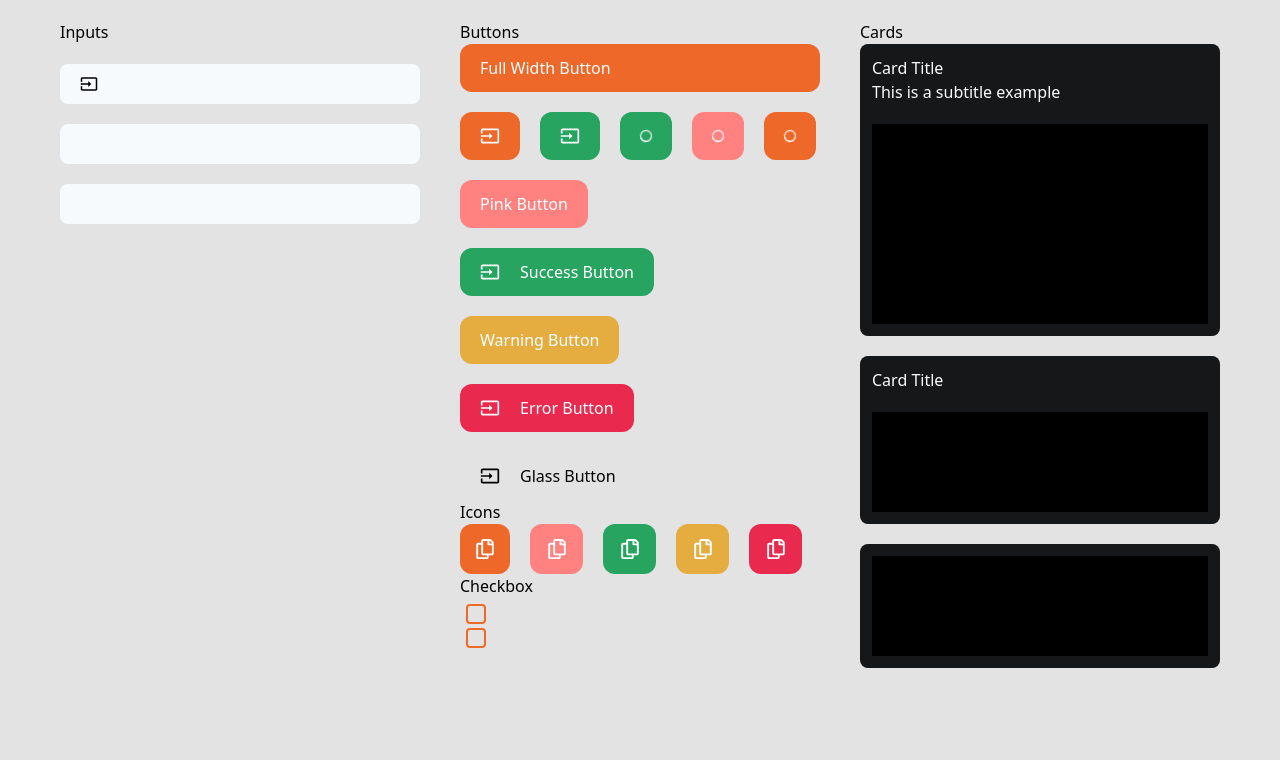
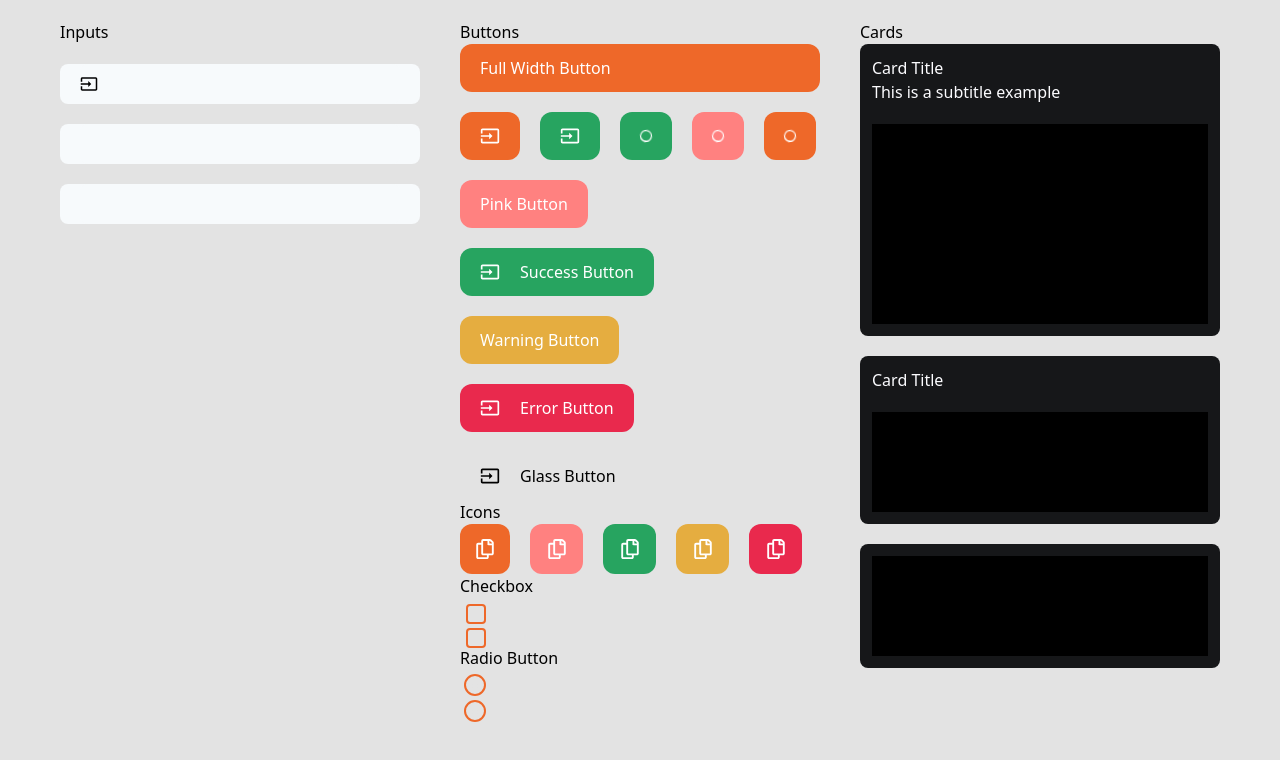
Before and after one commit to Agility-Creative-Solutions/scrummy-app, a Next.js app: page /design-system in a window 1280 px wide. Shown: the top 760 px of the page. Built offline with nearby package versions, Linux system fonts and the light colour scheme.

Commit message:
feat: add radio component

```diff
--- a/src/components/atoms/CheckBox/index.tsx
+++ b/src/components/atoms/CheckBox/index.tsx
@@ -2,13 +2,11 @@ import React from 'react';
 import { FaCheck } from 'react-icons/fa';
 
 export type CheckBoxProps = {
-  label?: string;
   id?: string;
   name?: string;
   value?: string;
   onChange?: () => void;
   checked?: boolean;
-  for?: string;
 };
 
 const CheckBox: React.FC<CheckBoxProps> = ({
--- /dev/null
+++ b/src/components/atoms/RadioButton/index.tsx
@@ -0,0 +1,37 @@
+import React from 'react';
+
+export type RadioButtonProps = {
+  id?: string;
+  value?: string;
+  onChange?: () => void;
+  checked?: boolean;
+  label?: string;
+  name?: string;
+};
+
+const RadioButton: React.FC<RadioButtonProps> = ({
+  id,
+  onChange,
+  value,
+  checked,
+  name,
+}) => {
+  return (
+    <div className="m-1 h-[22px] w-[22px] rounded-full">
+      <label htmlFor={id} className="relative h-2 w-2 cursor-pointer">
+        <input
+          name={name}
+          type="radio"
+          id={id}
+          onChange={onChange}
+          value={value}
+          checked={checked}
+          className="h-[22px] w-[22px] appearance-none rounded-full border-2 border-scrummyOrange-500 checked:bg-scrummyOrange-500"
+        />
+        <span className="absolute left-[8px] top-[4px] h-[6px] w-[6px] rounded-full bg-[#e3e3e3]"></span>
+      </label>
+    </div>
+  );
+};
+
+export default RadioButton;
--- a/src/pages/design-system.tsx
+++ b/src/pages/design-system.tsx
@@ -5,6 +5,7 @@ import Card from '@/components/atoms/Card';
 
 import CheckBox from '../components/atoms/CheckBox';
 import Icon from '../components/atoms/Icon';
+import RadioButton from '../components/atoms/RadioButton';
 
 const DesignSystem = () => (
   <div style={{ backgroundColor: '#e3e3e3', height: '100vh', padding: 20 }}>
@@ -52,8 +53,15 @@ const DesignSystem = () => (
           <div>
             <h4>Checkbox</h4>
             <div>
-              <CheckBox label={'testando'} />
-              <CheckBox label={'testando'} />
+              <CheckBox />
+              <CheckBox />
+            </div>
+          </div>
+          <div>
+            <h4>Radio Button</h4>
+            <div>
+              <RadioButton id="1" value="1" name="test" />
+              <RadioButton id="2" value="2" name="test" />
             </div>
           </div>
         </div>
```
Also changed, not shown: src/styles/global.css (line endings or trailing spaces).
